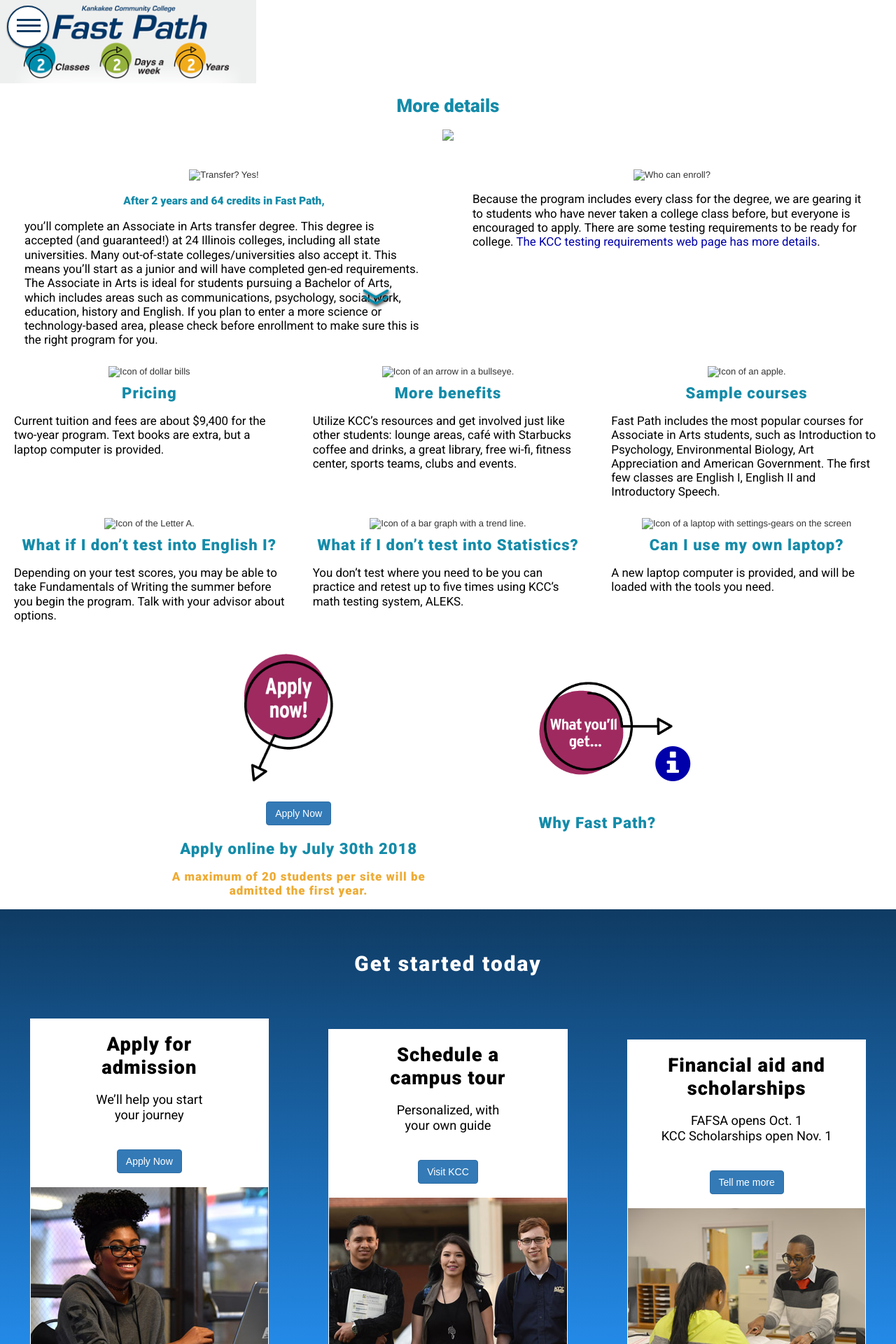
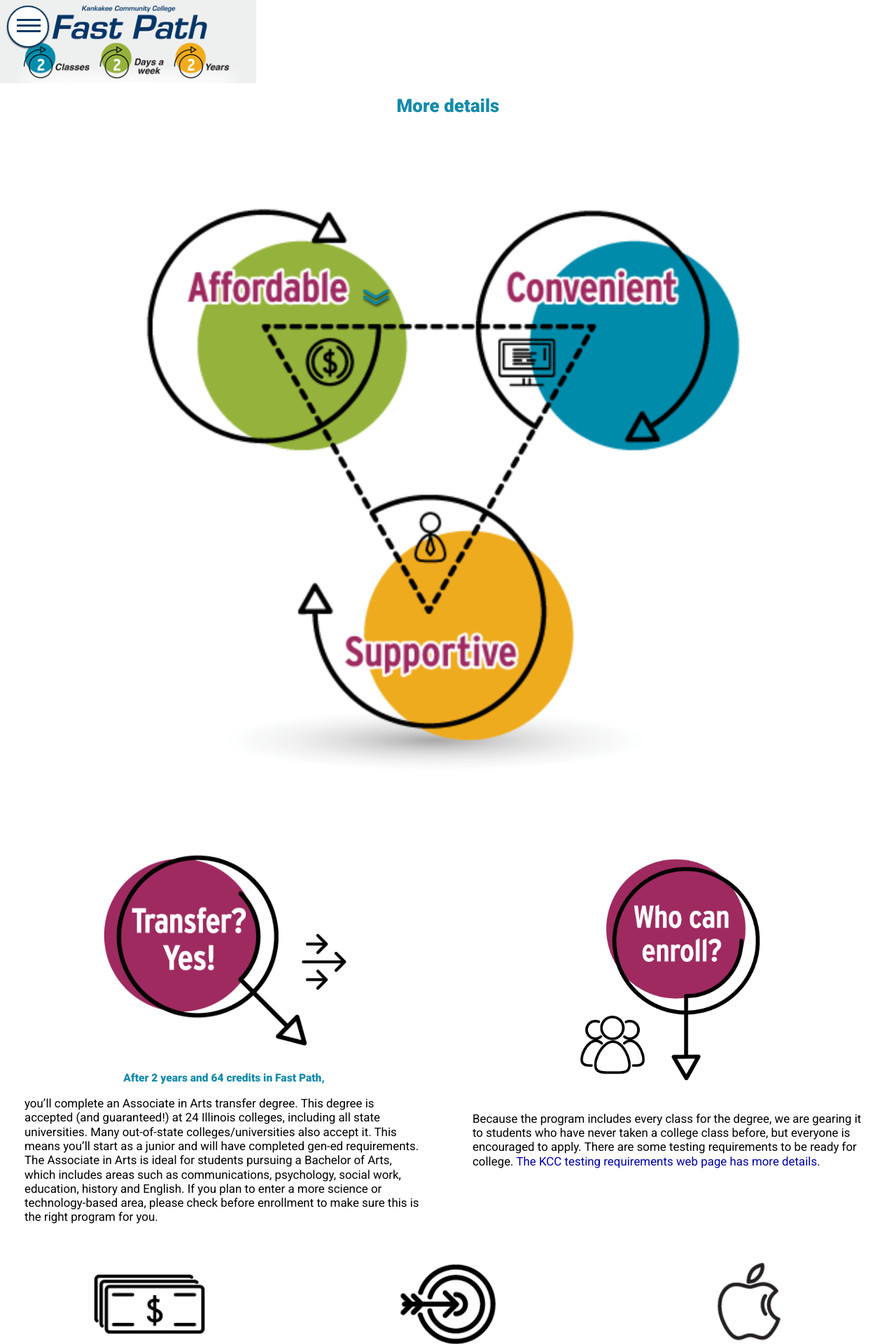
Before and after one commit to wdzajicek/jekyll-kcc-fastpath_img-zoom, a Jekyll site: the page built from details.md, in a window 1280 px wide. Shown: the top 1920 px of the page at 70% size. Built offline with Jekyll 4.4.1, drawn with Linux system fonts in a browser that asks for light colours; nearby versions of some CDN libraries.

Commit message:
Fix broke links from pretty permalink _site build: /....html to /...

```diff
--- a/_layouts/details.html
+++ b/_layouts/details.html
@@ -47,51 +47,51 @@
             {{ content }}
           </div>
           <div class="col-lg-12 text-center">
-            <img src="img/infographic.png" class="infographic text-center">
+            <img src="../img/infographic.png" class="infographic text-center">
           </div>
         </div>
         <div class="row">
           <div class="col-lg-6 text-center">
-            <img src="img/transfer.png" alt="Transfer? Yes!" class="smaller-icon2">
+            <img src="../img/transfer.png" alt="Transfer? Yes!" class="smaller-icon2">
             <h3 class="intro3">After 2 years and 64 credits in Fast Path,</h3>
             <p class="details-p">you’ll complete an Associate in Arts transfer degree. This degree is accepted (and guaranteed!) at 24 Illinois colleges, including all state universities. Many out-of-state colleges/universities also accept it. This means you’ll start as a junior and will have completed gen-ed requirements. The Associate in Arts is ideal for students pursuing a Bachelor of Arts, which includes areas such as communications, psychology, social work, education, history and English. If you plan to enter a more science or technology-based area, please check before enrollment to make sure this is the right program for you.</p>
           </div>
           <div class="col-lg-6 text-center">
-            <img src="img/who.png" alt="Who can enroll?" class="smaller-icon2">
+            <img src="../img/who.png" alt="Who can enroll?" class="smaller-icon2">
             <p class="details-p">Because the program includes every class for the degree, we are gearing it to students who have never taken a college class before, but everyone is encouraged to apply. There are some testing requirements to be ready for college.
             <a href="http://www.kcc.edu/students/helpful/testingservices/Pages/placementtesting.aspx" target="_blank" rel="noopener">The KCC testing requirements web page has more details</a>.</p>
           </div>
         </div>
         <div class="row">
           <div class="col-lg-4 text-center">
-            <img src="img/pricing.png" alt="Icon of dollar bills" class="tight-marg">
+            <img src="../img/pricing.png" alt="Icon of dollar bills" class="tight-marg">
             <h2 class="intro2">Pricing</h2>
             <p class="details-p">Current tuition and fees are about $9,400 for the two-year program. Text books are extra, but a laptop computer is provided.</p>
           </div>
           <div class="col-lg-4 text-center">
-            <img src="img/more-benefits.png" alt="Icon of an arrow in a bullseye." class="tight-marg">
+            <img src="../img/more-benefits.png" alt="Icon of an arrow in a bullseye." class="tight-marg">
             <h2 class="intro2">More benefits</h2>
             <p class="details-p">Utilize KCC’s resources and get involved just like other students: lounge areas, café with Starbucks coffee and drinks, a great library, free wi-fi, fitness center, sports teams, clubs and events.</p>
           </div>
           <div class="col-lg-4 text-center">
-            <img src="img/sample-courses.png" alt="Icon of an apple." class="tight-marg">
+            <img src="../img/sample-courses.png" alt="Icon of an apple." class="tight-marg">
             <h2 class="intro2">Sample courses</h2>
             <p class="details-p">Fast Path includes the most popular courses for Associate in Arts students, such as Introduction to Psychology, Environmental Biology, Art Appreciation and American Government. The first few classes are English I, English II and Introductory Speech.</p>
           </div>
         </div>
         <div class="row">
           <div class="col-lg-4 text-center">
-            <img src="img/english.png" alt="Icon of the Letter A." class="tight-marg">
+            <img src="../img/english.png" alt="Icon of the Letter A." class="tight-marg">
             <h2 class="intro2">What if I don’t test into English I?</h2>
             <p class="details-p">Depending on your test scores, you may be able to take Fundamentals of Writing the summer before you begin the program. Talk with your advisor about options.</p>
           </div>
           <div class="col-lg-4  text-center">
-            <img src="img/statistics.png" alt="Icon of a bar graph with a trend line." class="tight-marg">
+            <img src="../img/statistics.png" alt="Icon of a bar graph with a trend line." class="tight-marg">
             <h2 class="intro2">What if I don’t test into Statistics?</h2>
             <p class="details-p">You don’t test where you need to be you can practice and retest up to five times using KCC’s math testing system, ALEKS.</p>
           </div>
           <div class="col-lg-4 text-center">
-            <img src="img/laptop.png" alt="Icon of a laptop with settings-gears on the screen" class="tight-marg">
+            <img src="../img/laptop.png" alt="Icon of a laptop with settings-gears on the screen" class="tight-marg">
             <h2 class="intro2">Can I use my own laptop?</h2>
             <p class="details-p">A new laptop computer is provided, and will be loaded with the tools you need.</p>
           </div>
@@ -134,7 +134,6 @@
         <!-- Jquery to resolve menu visibility when closed. Animation of down arrows too. -->
         <script type="text/javascript">
           $(document).ready(function(){
-            <!-- arrow slide down at page load -->
        	    $(".arrow2").delay("fast").slideDown(1000);
             $('label.full-cntr').click( function(e) {
               $('.full-nav').toggleClass("noshow");
```
Also changed, not shown: _layouts/default.html (+7 -4 lines).
